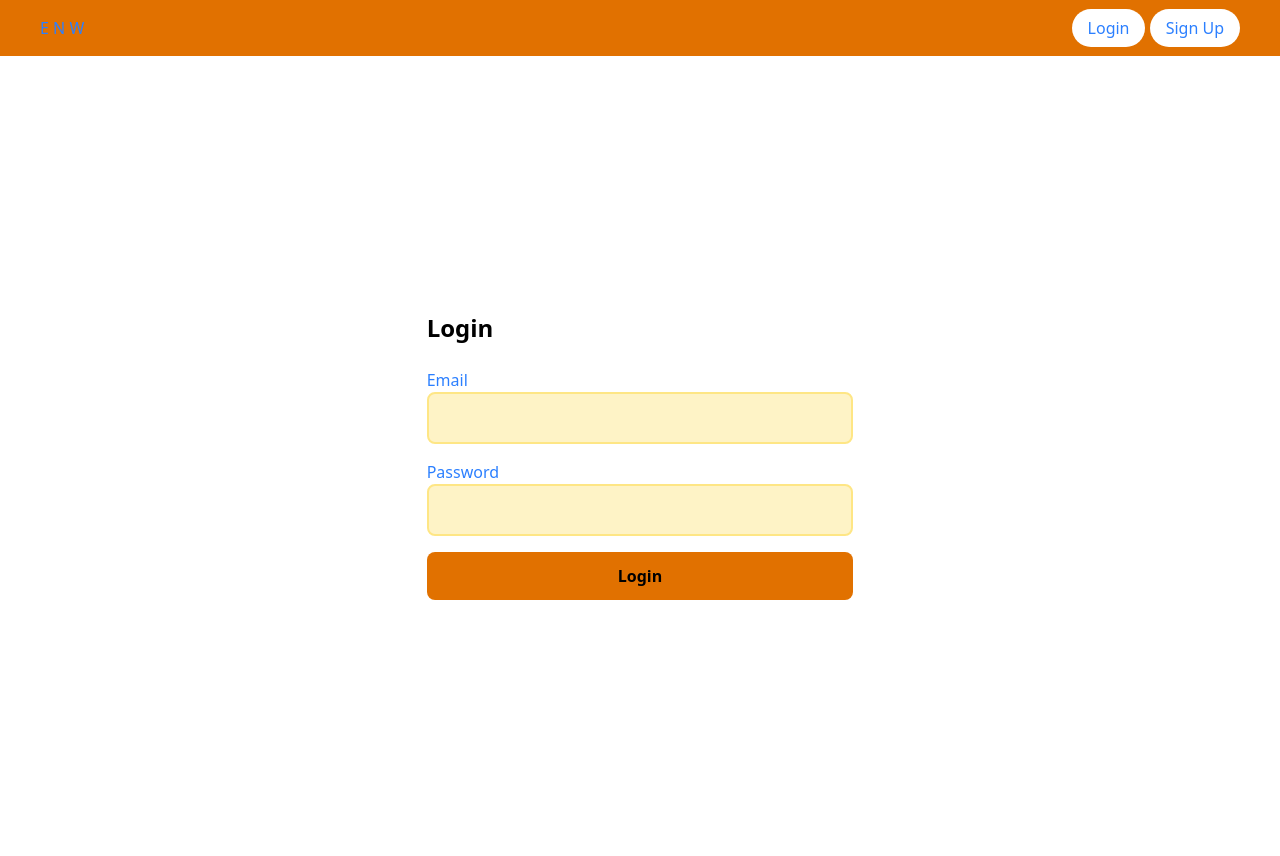
After one commit to AbhilashReddy1519/Entrepreneurial-Network-web-development, a PHP site: page /login_signup.html in a window 1280 px wide. The commit adds this page. Run offline with PHP 8.4, Linux system fonts and the light colour scheme.

Commit message:
Update index.html title and structure; add login/signup page with Tailwind styles

```diff
--- /dev/null
+++ b/src/login_signup.html
@@ -0,0 +1,44 @@
+<!DOCTYPE html>
+<html lang="en">
+<head>
+    <meta charset="UTF-8">
+    <meta name="viewport" content="width=device-width, initial-scale=1.0">
+    <title>hi</title>
+    <!-- <link rel="stylesheet" href="https://cdn.jsdelivr.net/npm/tailwindcss@2.0.2/dist/tailwind.min.css"> -->
+    <link rel="stylesheet" href="./output.css">
+</head>
+<body>
+    <header>
+        <nav class="flex justify-between items-center py-4 px-10 bg-amber-600 text-blue-500">
+            <div class="flex justify-between items-center">
+                <h1>
+                    <span>E</span>
+                    <span>N</span>
+                    <span>W</span>
+                </h1>
+            </div>
+            <div>
+            <a href="#" class="bg-white text-blue-500 px-4 py-2 rounded-full">Login</a>
+            <a href="#" class="bg-white text-blue-500 px-4 py-2 rounded-full">Sign Up</a>
+            </div>
+        </nav>
+    </header>
+    <main class="flex justify-center items-center h-screen bg-white">
+        <div class="w-1/3">
+            <h2 class="text-2xl font-semibold mb-6">Login</h2>
+            <form action="" method="post">
+                <div class="mb-4">
+                    <label for="email" class="block text-blue-500">Email</label>
+                    <input type="email" name="email" id="email" class="w-full px-4 py-3 rounded-lg bg-amber-100 border-2 border-amber-200 focus:border-amber-500 focus:bg-white focus:outline-none">
+                </div>
+                <div class="mb-4">
+                    <label for="password" class="block text-blue-500">Password</label>
+                    <input type="password" name="password" id="password" class="w-full px-4 py-3 rounded-lg bg-amber-100 border-2 border-amber-200 focus:border-amber-500 focus:bg-white focus:outline-none">
+                </div>
+                <button type="submit" class="w-full block bg-amber-600 hover:bg-amber-500 text-black font-semibold rounded-lg px-4 py-3">Login</button>
+            </form>
+        </div>
+    </main>
+
+</body>
+</html>
--- a/src/output.css
+++ b/src/output.css
@@ -692,6 +692,12 @@
       max-width: 96rem !important;
     }
   }
+  .mb-4 {
+    margin-bottom: calc(var(--spacing) * 4);
+  }
+  .mb-6 {
+    margin-bottom: calc(var(--spacing) * 6);
+  }
   .box-border {
     box-sizing: border-box;
   }
@@ -779,12 +785,6 @@
   .aspect-square {
     aspect-ratio: 1 / 1;
   }
-  .h-20 {
-    height: calc(var(--spacing) * 20);
-  }
-  .h-min {
-    height: min-content;
-  }
   .h-screen {
     height: 100vh;
   }
@@ -803,17 +803,14 @@
   .w-1\/2 {
     width: calc(1/2 * 100%);
   }
-  .w-40 {
-    width: calc(var(--spacing) * 40);
-  }
-  .w-min {
-    width: min-content;
+  .w-1\/3 {
+    width: calc(1/3 * 100%);
+  }
+  .w-full {
+    width: 100%;
   }
   .w-screen {
     width: 100vw;
-  }
-  .w-sm {
-    width: var(--container-sm);
   }
   .max-w-none {
     max-width: none;
@@ -1314,6 +1311,9 @@
   .rounded-full {
     border-radius: calc(infinity * 1px);
   }
+  .rounded-lg {
+    border-radius: var(--radius-lg);
+  }
   .rounded-s {
     border-start-start-radius: 0.25rem;
     border-end-start-radius: 0.25rem;
@@ -1366,6 +1366,10 @@
     border-style: var(--tw-border-style);
     border-width: 1px;
   }
+  .border-2 {
+    border-style: var(--tw-border-style);
+    border-width: 2px;
+  }
   .border-x {
     border-inline-style: var(--tw-border-style);
     border-inline-width: 1px;
@@ -1422,6 +1426,9 @@
     --tw-border-style: solid;
     border-style: solid;
   }
+  .border-amber-200 {
+    border-color: var(--color-amber-200);
+  }
   .bg-\(--my_variable\) {
     background-color: var(--my_variable);
   }
@@ -1437,8 +1444,11 @@
   .bg-\[var\(--my_variable\)\] {
     background-color: var(--my_variable);
   }
-  .bg-gray-400 {
-    background-color: var(--color-gray-400);
+  .bg-amber-100 {
+    background-color: var(--color-amber-100);
+  }
+  .bg-amber-600 {
+    background-color: var(--color-amber-600);
   }
   .bg-red-500 {
     background-color: var(--color-red-500);
@@ -1630,6 +1640,9 @@
   .py-2 {
     padding-block: calc(var(--spacing) * 2);
   }
+  .py-3 {
+    padding-block: calc(var(--spacing) * 3);
+  }
   .py-4 {
     padding-block: calc(var(--spacing) * 4);
   }
@@ -1683,9 +1696,9 @@
     --tw-leading: 1;
     line-height: 1;
   }
-  .font-bold {
-    --tw-font-weight: var(--font-weight-bold);
-    font-weight: var(--font-weight-bold);
+  .font-semibold {
+    --tw-font-weight: var(--font-weight-semibold);
+    font-weight: var(--font-weight-semibold);
   }
   .text-balance {
     text-wrap: balance;
@@ -1760,8 +1773,14 @@
   .\[color\:red\]\/50\! {
     color: color-mix(in oklab, red 50%, transparent) !important;
   }
+  .text-black {
+    color: var(--color-black);
+  }
   .text-blue-500 {
     color: var(--color-blue-500);
+  }
+  .text-white {
+    color: var(--color-white);
   }
   .capitalize {
     text-transform: capitalize;
@@ -2206,6 +2225,29 @@
   .transform-view {
     transform-box: view-box;
   }
+  .hover\:bg-amber-500 {
+    &:hover {
+      @media (hover: hover) {
+        background-color: var(--color-amber-500);
+      }
+    }
+  }
+  .focus\:border-amber-500 {
+    &:focus {
+      border-color: var(--color-amber-500);
+    }
+  }
+  .focus\:bg-white {
+    &:focus {
+      background-color: var(--color-white);
+    }
+  }
+  .focus\:outline-none {
+    &:focus {
+      --tw-outline-style: none;
+      outline-style: none;
+    }
+  }
 }
 @keyframes spin {
   to {
```
Also changed, not shown: src/index.html (+9 -5 lines).
